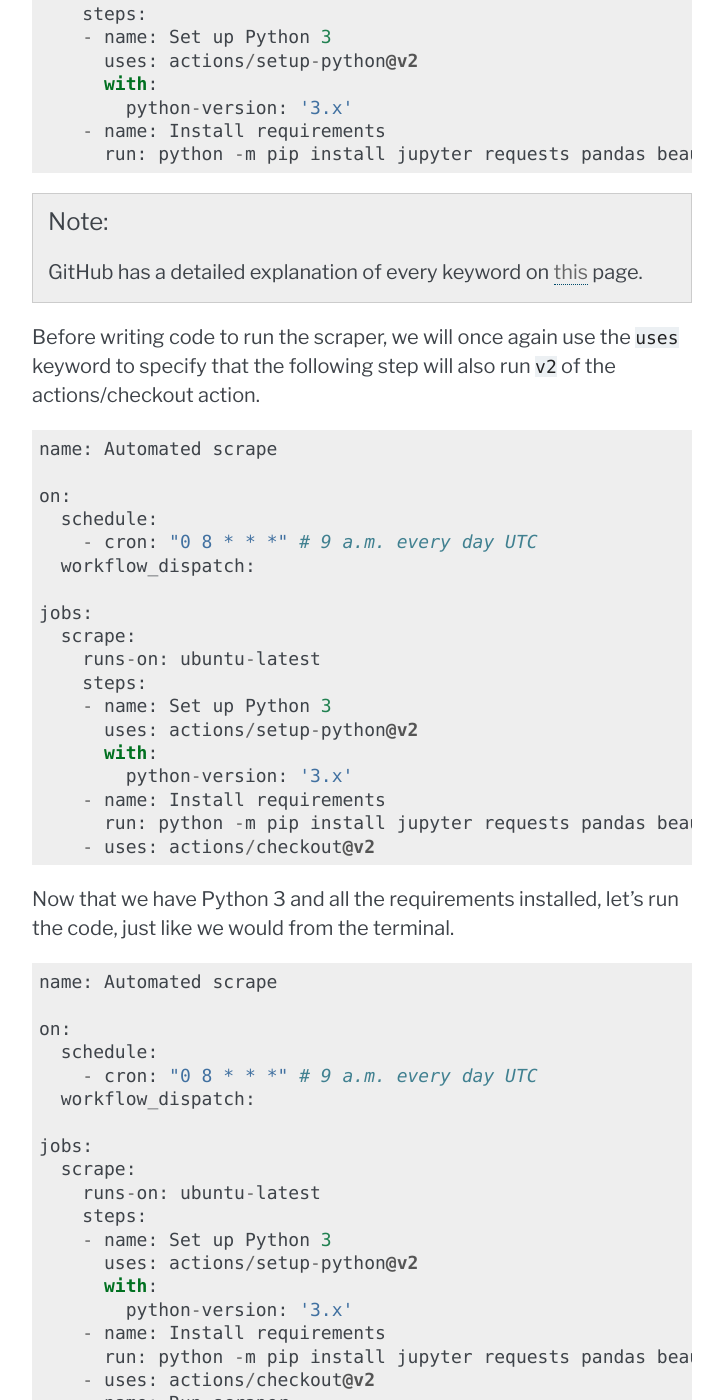
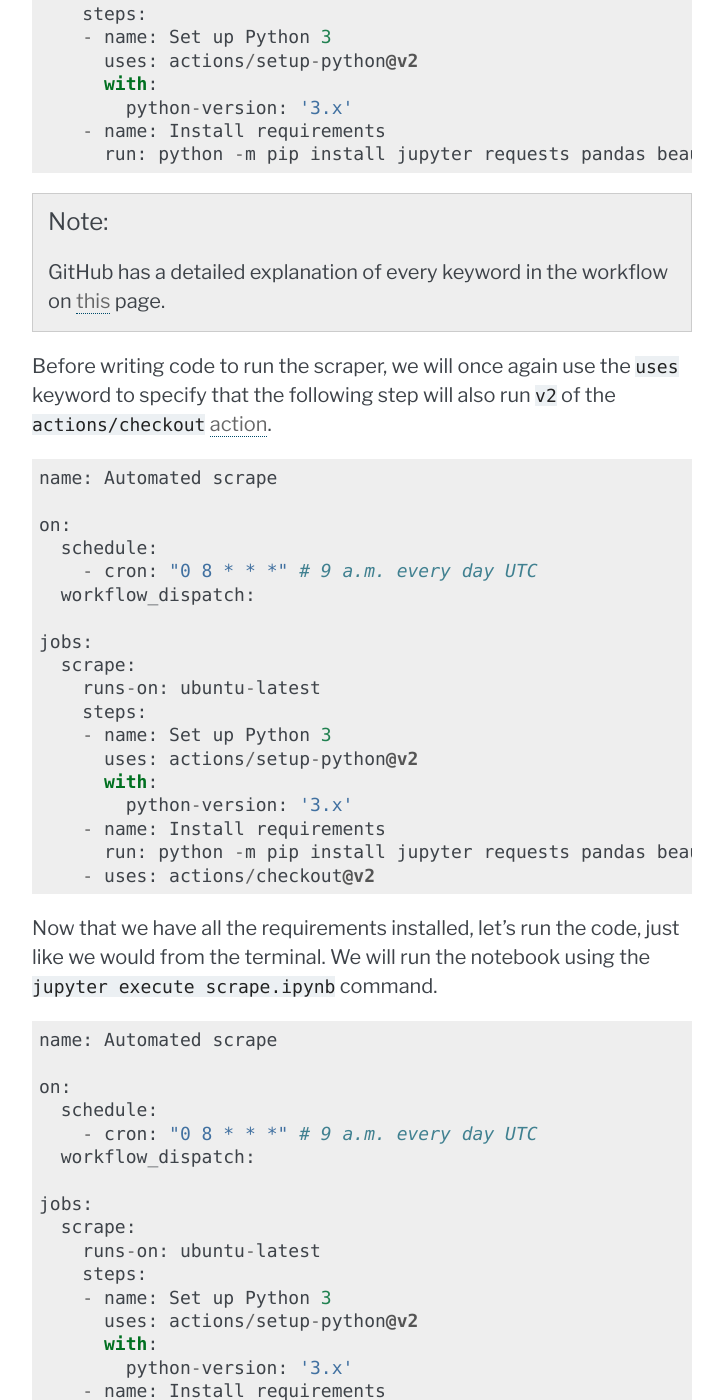
Before and after one commit to palewire/first-github-scraper, a Sphinx documentation site: the page built from docs/schedule.md, in a window 1280 px wide and 1400 px high, scrolled down 6488 px. Shown: the whole window, without its empty margins (388-1111 px from the left). Built offline with Sphinx 7.4.7, drawn with Linux system fonts in a browser that asks for light colours; some of the changed text lies outside the part shown.

Commit message:
updated screenshots, code and edits

````diff
--- a/docs/schedule.md
+++ b/docs/schedule.md
@@ -153,14 +153,14 @@
       with:
         python-version: '3.x'
     - name: Install requirements
-      run: python -m pip install jupyter requests pandas beautifulsoup4
+      run: python -m pip install jupyter requests pandas beautifulsoup4 nbclient
 ```
 
 ```{note}
-GitHub has a detailed explanation of every keyword on [this](https://docs.github.com/en/actions/learn-github-actions/understanding-github-actions#understanding-the-workflow-file) page.
+GitHub has a detailed explanation of every keyword in the workflow on [this](https://docs.github.com/en/actions/learn-github-actions/understanding-github-actions#understanding-the-workflow-file) page.
 ```
 
-Before writing code to run the scraper, we will once again use the `uses` keyword to specify that the following step will also run `v2` of the actions/checkout action.
+Before writing code to run the scraper, we will once again use the `uses` keyword to specify that the following step will also run `v2` of the `actions/checkout` [action](https://github.com/actions/checkout).
 
 ```
 name: Automated scrape
@@ -179,11 +179,11 @@
       with:
         python-version: '3.x'
     - name: Install requirements
-      run: python -m pip install jupyter requests pandas beautifulsoup4
+      run: python -m pip install jupyter requests pandas beautifulsoup4 nbclient
     - uses: actions/checkout@v2
 ```
 
-Now that we have Python 3 and all the requirements installed, let's run the code, just like we would from the terminal.
+Now that we have all the requirements installed, let's run the code, just like we would from the terminal. We will run the notebook using the `jupyter execute scrape.ipynb` command.
 
 ```
 name: Automated scrape
@@ -255,8 +255,16 @@
 
 Let's go to GitHub and test the Action manually. Navigate back to your repository and click on the "Actions" tab. Click on "Automated scrape," which is the name we gave our workflow.
 
+Push the "Run workflow" button, and then the "Run workflow" button once again to execute the action manually.
+
 ![go back to actions tab in github](./_static/actions-go-back-to-page.png)
 
-Push the "Run workflow" button, and then the "Run workflow" button once again to execute the action manually.
+## View the scraped file
 
-Watch Actions run the notebook in GitHub and log the data into the repository.
+Watch GitHub Actions run the notebook in GitHub.
+
+![watch github actions run the notebook](./_static/actions-successful-run.png)
+
+Click on the "Code" tab of the repository and view the scraped CSV file logged to your repository.
+
+![view final file](./_static/actions-view-file.png)
````
Also changed, not shown: other parts of docs/schedule.md (+3 -3 lines), docs/_static/actions-go-back-to-page.png, docs/_static/actions-successful-run.png (added), docs/_static/actions-view-file.png (added).
